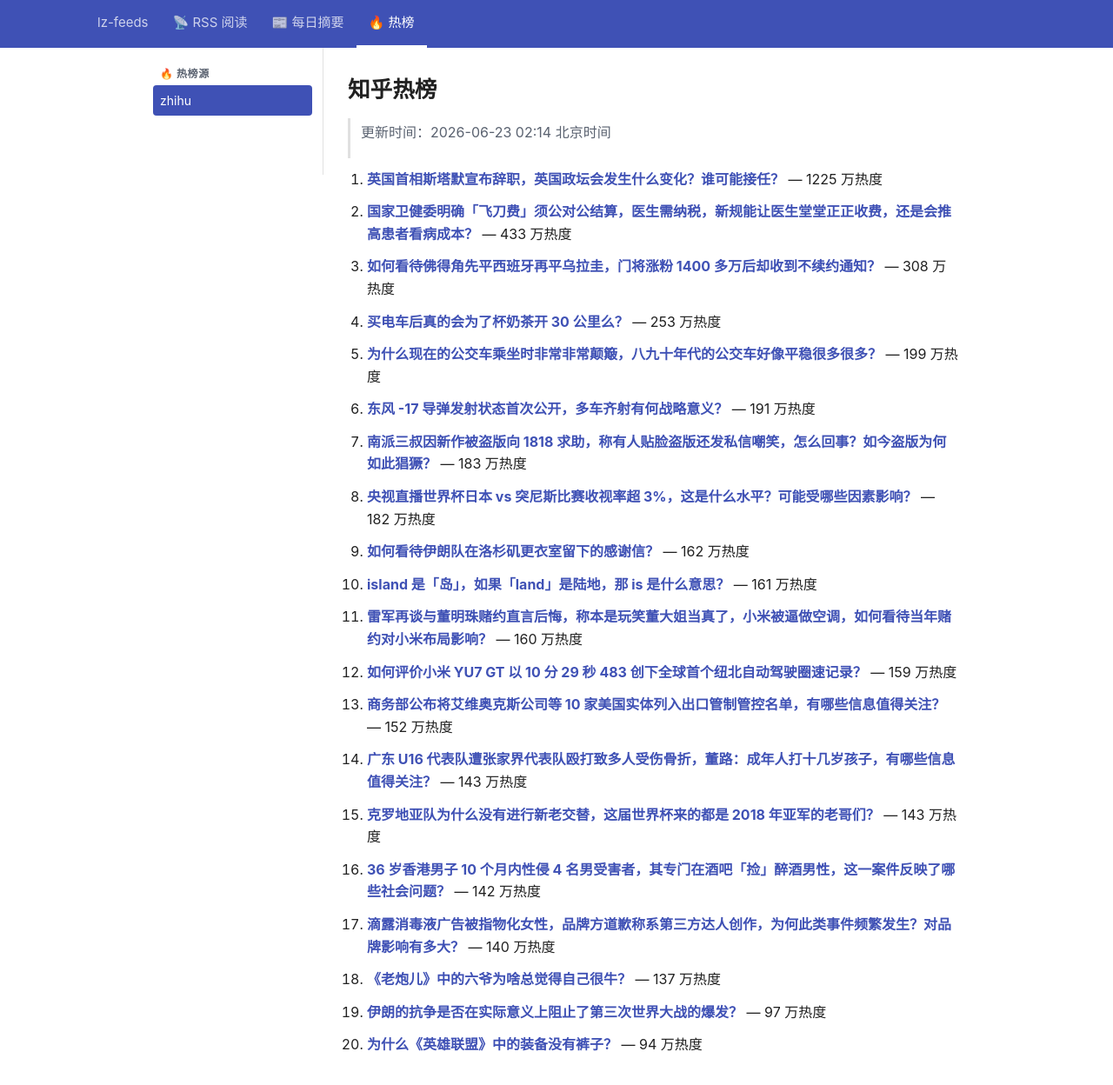
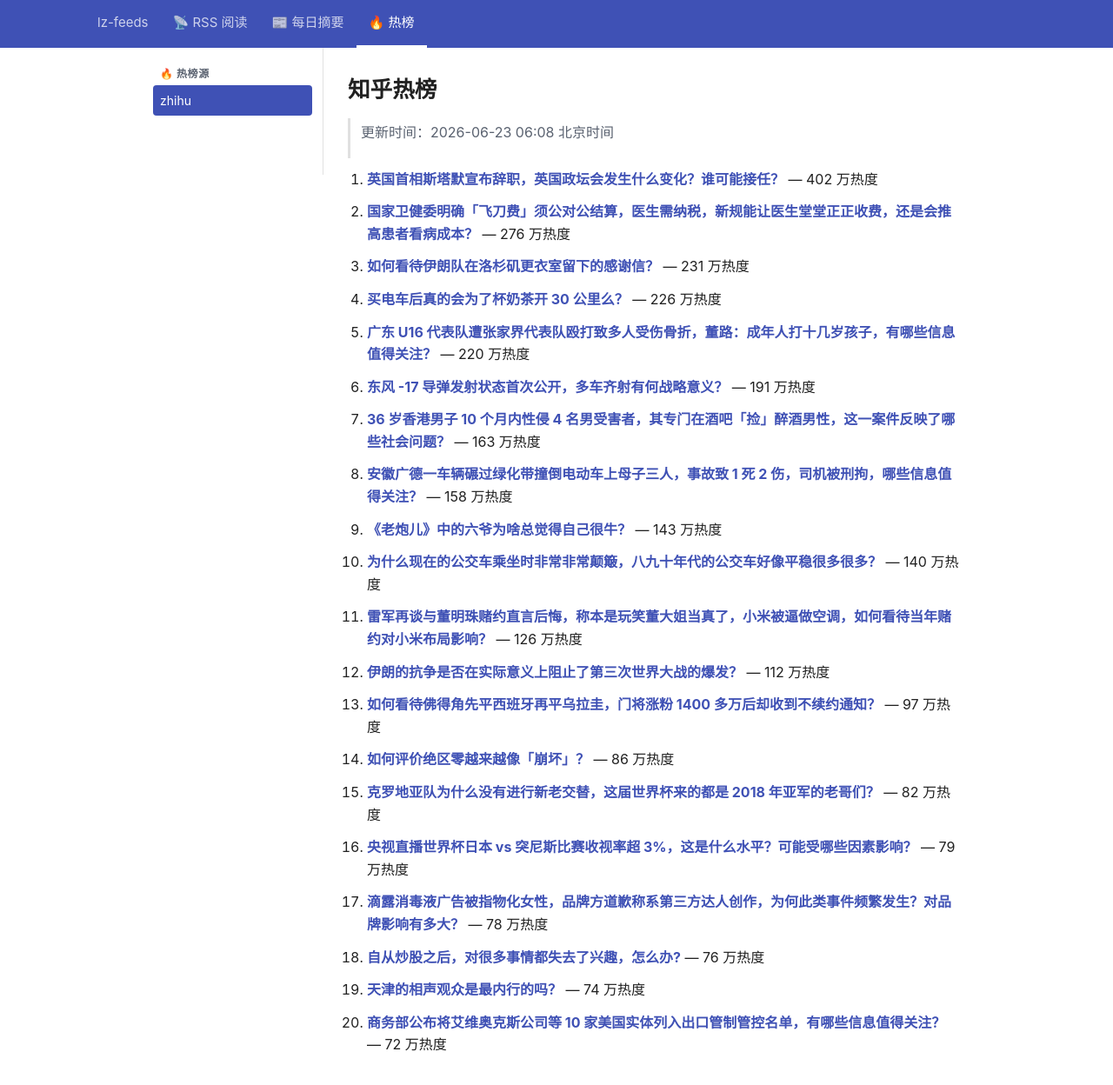
Before and after one commit to lizhang0101/lz-feeds, a Jekyll site: the page built from _hotlist/zhihu.md, in a window 1280 px wide and 1279 px high. Shown: the top 1248 px of the window at 87% size. Built offline with Jekyll 4.4.1, drawn with Linux system fonts in a browser that asks for light colours.

Commit message:
hotlist: 2026-06-22T22:08Z

```diff
--- a/_hotlist/zhihu.md
+++ b/_hotlist/zhihu.md
@@ -1,48 +1,48 @@
 ---
-updated: 2026-06-23 02:14 北京时间
+updated: 2026-06-23 06:08 北京时间
 count: 20
 ---
 
 # 知乎热榜
 
-> 更新时间：2026-06-23 02:14 北京时间
+> 更新时间：2026-06-23 06:08 北京时间
 
-1. **[英国首相斯塔默宣布辞职，英国政坛会发生什么变化？谁可能接任？](https://www.zhihu.com/question/2052429865199088269)** — 1225 万热度
+1. **[英国首相斯塔默宣布辞职，英国政坛会发生什么变化？谁可能接任？](https://www.zhihu.com/question/2052429865199088269)** — 402 万热度
 
-2. **[国家卫健委明确「飞刀费」须公对公结算，医生需纳税，新规能让医生堂堂正正收费，还是会推高患者看病成本？](https://www.zhihu.com/question/2051242460555244099)** — 433 万热度
+2. **[国家卫健委明确「飞刀费」须公对公结算，医生需纳税，新规能让医生堂堂正正收费，还是会推高患者看病成本？](https://www.zhihu.com/question/2051242460555244099)** — 276 万热度
 
-3. **[如何看待佛得角先平西班牙再平乌拉圭，门将涨粉 1400 多万后却收到不续约通知？](https://www.zhihu.com/question/2052332062351308369)** — 308 万热度
+3. **[如何看待伊朗队在洛杉矶更衣室留下的感谢信？](https://www.zhihu.com/question/2052442119843701055)** — 231 万热度
 
-4. **[买电车后真的会为了杯奶茶开 30 公里么？](https://www.zhihu.com/question/2045104316718043753)** — 253 万热度
+4. **[买电车后真的会为了杯奶茶开 30 公里么？](https://www.zhihu.com/question/2045104316718043753)** — 226 万热度
 
-5. **[为什么现在的公交车乘坐时非常非常颠簸，八九十年代的公交车好像平稳很多很多？](https://www.zhihu.com/question/1931105197586900515)** — 199 万热度
+5. **[广东 U16 代表队遭张家界代表队殴打致多人受伤骨折，董路：成年人打十几岁孩子，有哪些信息值得关注？](https://www.zhihu.com/question/2052336625666020748)** — 220 万热度
 
 6. **[东风 -17 导弹发射状态首次公开，多车齐射有何战略意义？](https://www.zhihu.com/question/2052307955496793109)** — 191 万热度
 
-7. **[南派三叔因新作被盗版向 1818 求助，称有人贴脸盗版还发私信嘲笑，怎么回事？如今盗版为何如此猖獗？](https://www.zhihu.com/question/2052032113944400672)** — 183 万热度
+7. **[36 岁香港男子 10 个月内性侵 4 名男受害者，其专门在酒吧「捡」醉酒男性，这一案件反映了哪些社会问题？](https://www.zhihu.com/question/2050904911584432937)** — 163 万热度
 
-8. **[央视直播世界杯日本 vs 突尼斯比赛收视率超 3%，这是什么水平？可能受哪些因素影响？](https://www.zhihu.com/question/2052060271871353728)** — 182 万热度
+8. **[安徽广德一车辆碾过绿化带撞倒电动车上母子三人，事故致 1 死 2 伤，司机被刑拘，哪些信息值得关注？](https://www.zhihu.com/question/2052414573844633094)** — 158 万热度
 
-9. **[如何看待伊朗队在洛杉矶更衣室留下的感谢信？](https://www.zhihu.com/question/2052442119843701055)** — 162 万热度
+9. **[《老炮儿》中的六爷为啥总觉得自己很牛？](https://www.zhihu.com/question/1970374761541505896)** — 143 万热度
 
-10. **[island 是「岛」，如果「land」是陆地，那 is 是什么意思？](https://www.zhihu.com/question/1989510468671402690)** — 161 万热度
+10. **[为什么现在的公交车乘坐时非常非常颠簸，八九十年代的公交车好像平稳很多很多？](https://www.zhihu.com/question/1931105197586900515)** — 140 万热度
 
-11. **[雷军再谈与董明珠赌约直言后悔，称本是玩笑董大姐当真了，小米被逼做空调，如何看待当年赌约对小米布局影响？](https://www.zhihu.com/question/2052405403254616397)** — 160 万热度
+11. **[雷军再谈与董明珠赌约直言后悔，称本是玩笑董大姐当真了，小米被逼做空调，如何看待当年赌约对小米布局影响？](https://www.zhihu.com/question/2052405403254616397)** — 126 万热度
 
-12. **[如何评价小米 YU7 GT 以 10 分 29 秒 483 创下全球首个纽北自动驾驶圈速记录？](https://www.zhihu.com/question/2052342121999380803)** — 159 万热度
+12. **[伊朗的抗争是否在实际意义上阻止了第三次世界大战的爆发？](https://www.zhihu.com/question/2050890957483202069)** — 112 万热度
 
-13. **[商务部公布将艾维奥克斯公司等 10 家美国实体列入出口管制管控名单，有哪些信息值得关注？](https://www.zhihu.com/question/2052316614541027284)** — 152 万热度
+13. **[如何看待佛得角先平西班牙再平乌拉圭，门将涨粉 1400 多万后却收到不续约通知？](https://www.zhihu.com/question/2052332062351308369)** — 97 万热度
 
-14. **[广东 U16 代表队遭张家界代表队殴打致多人受伤骨折，董路：成年人打十几岁孩子，有哪些信息值得关注？](https://www.zhihu.com/question/2052336625666020748)** — 143 万热度
+14. **[如何评价绝区零越来越像「崩坏」？](https://www.zhihu.com/question/2052343829144113184)** — 86 万热度
 
-15. **[克罗地亚队为什么没有进行新老交替，这届世界杯来的都是 2018 年亚军的老哥们？](https://www.zhihu.com/question/2050898558480380307)** — 143 万热度
+15. **[克罗地亚队为什么没有进行新老交替，这届世界杯来的都是 2018 年亚军的老哥们？](https://www.zhihu.com/question/2050898558480380307)** — 82 万热度
 
-16. **[36 岁香港男子 10 个月内性侵 4 名男受害者，其专门在酒吧「捡」醉酒男性，这一案件反映了哪些社会问题？](https://www.zhihu.com/question/2050904911584432937)** — 142 万热度
+16. **[央视直播世界杯日本 vs 突尼斯比赛收视率超 3%，这是什么水平？可能受哪些因素影响？](https://www.zhihu.com/question/2052060271871353728)** — 79 万热度
 
-17. **[滴露消毒液广告被指物化女性，品牌方道歉称系第三方达人创作，为何此类事件频繁发生？对品牌影响有多大？](https://www.zhihu.com/question/2051710499239059925)** — 140 万热度
+17. **[滴露消毒液广告被指物化女性，品牌方道歉称系第三方达人创作，为何此类事件频繁发生？对品牌影响有多大？](https://www.zhihu.com/question/2051710499239059925)** — 78 万热度
 
-18. **[《老炮儿》中的六爷为啥总觉得自己很牛？](https://www.zhihu.com/question/1970374761541505896)** — 137 万热度
+18. **[自从炒股之后，对很多事情都失去了兴趣，怎么办?](https://www.zhihu.com/question/648057764)** — 76 万热度
 
-19. **[伊朗的抗争是否在实际意义上阻止了第三次世界大战的爆发？](https://www.zhihu.com/question/2050890957483202069)** — 97 万热度
+19. **[天津的相声观众是最内行的吗？](https://www.zhihu.com/question/34123501)** — 74 万热度
 
-20. **[为什么《英雄联盟》中的装备没有裤子？](https://www.zhihu.com/question/52428489)** — 94 万热度
+20. **[商务部公布将艾维奥克斯公司等 10 家美国实体列入出口管制管控名单，有哪些信息值得关注？](https://www.zhihu.com/question/2052316614541027284)** — 72 万热度
```
